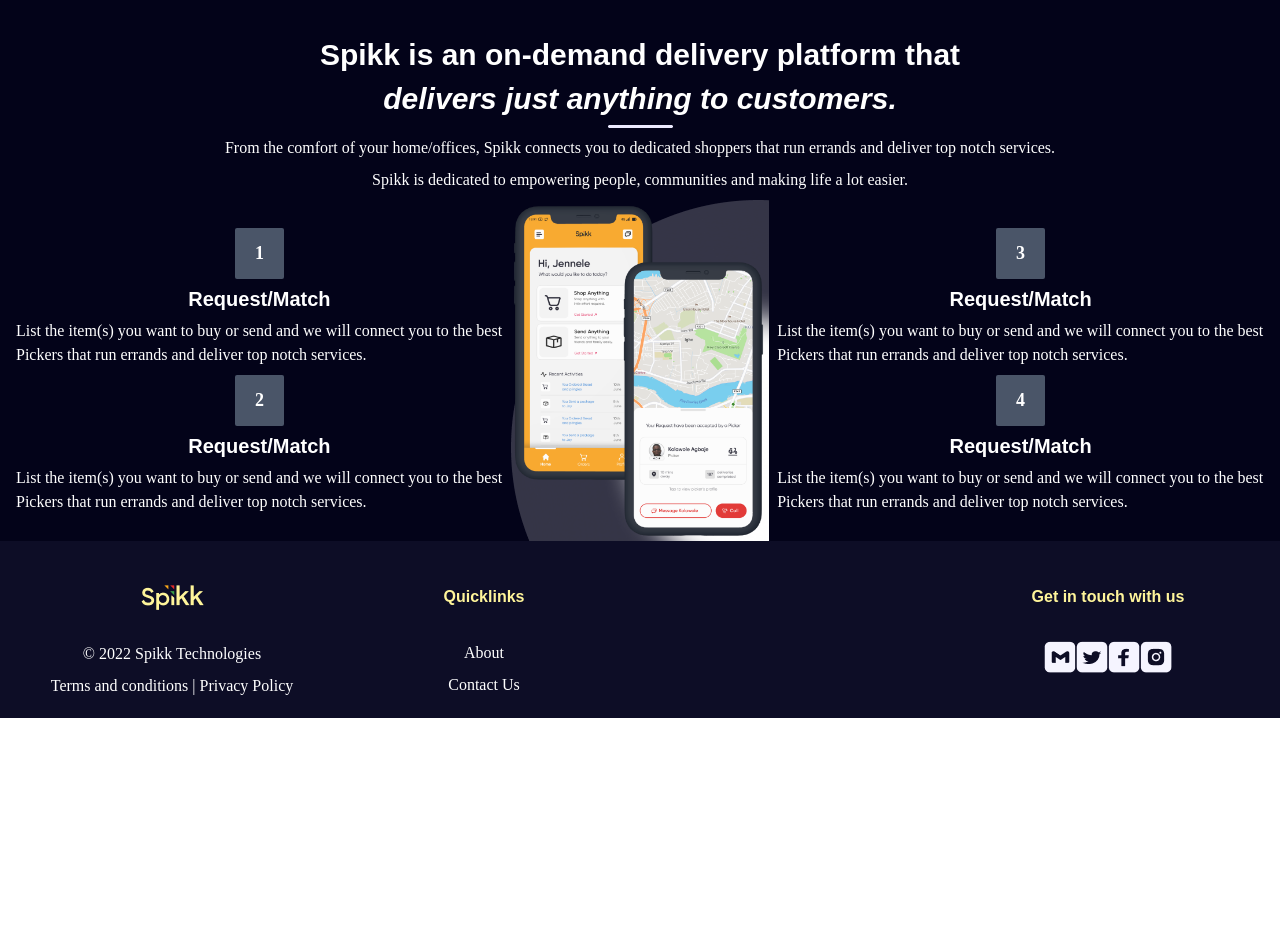
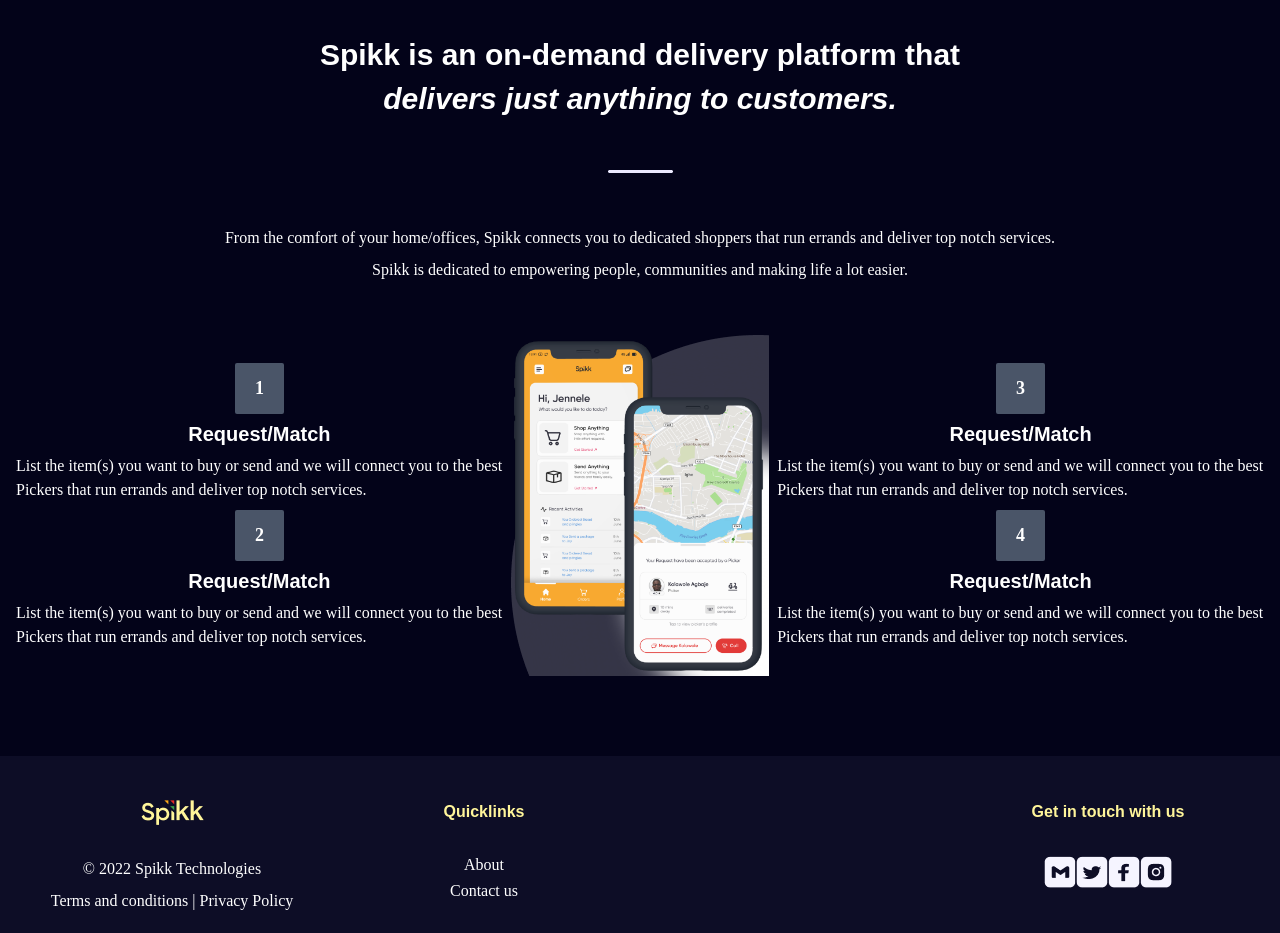
Before and after one commit to cargle-org/spikk-web-frontend, a React (Create React App) app: page /about in a window 1280 px wide. Shown: the part 140-1073 px from the top of the page. Before the commit the page ends 858 px from the top, so only its background shows below. Built offline with nearby package versions, Linux system fonts and the light colour scheme.

Commit message:
added linking to logo footer and header

```diff
--- a/src/components/landing/LandingFooter.tsx
+++ b/src/components/landing/LandingFooter.tsx
@@ -5,6 +5,7 @@
 import TwitterIcon from "./TwitterIcon.png";
 import FacebookIcon from "./FacebookIcon.png";
 import InstagramIcon from "./InstagramIcon.png";
+import { NavLink } from 'react-router-dom';
 
 const LandingFooter = () => {
   return (
@@ -12,7 +13,9 @@
       <Container maxW='container.x1' bg='#0D0D26'>
         <Flex py={5}>
           <VStack w='full' h='full'>
-            <Image p={6} src={spikklogo} alt='Spikk Logo' />
+            <NavLink to="/" >
+              <Image p={6} src={spikklogo} alt='Spikk Logo' />
+            </NavLink>
             <Text fontSize='1xl' style={{color:'white'}}>
               © 2022 Spikk Technologies
             </Text>
@@ -24,12 +27,36 @@
             <Heading as='h4' size='1xl' style={{color:'#FFF59A'}} m={6}>
               Quicklinks
             </Heading>
-            <Text fontSize='1xl' style={{color:'white'}}>
-              About
-            </Text>
-            <Text fontSize='1xl' style={{color:'white'}}>
-              Contact Us
-            </Text>
+            <Button
+                fontWeight={400}
+                color={'white'}
+                variant={'link'}
+                _hover={{
+                  color: 'rgb(251, 168, 25)',
+                }}
+                _active={{
+                  color: 'rgb(251, 168, 25)',
+                }}
+                >
+                <NavLink
+                    to="/about"
+                >About</NavLink>
+            </Button>
+            <Button
+                fontWeight={400}
+                color={'white'}
+                variant={'link'}
+                _hover={{
+                  color: 'rgb(251, 168, 25)',
+                }}
+                _active={{
+                  color: 'rgb(251, 168, 25)',
+                }}
+                >
+                <NavLink
+                    to="/"
+                >Contact us</NavLink>
+            </Button>
           </VStack>
           <VStack w='full' h='full' >
 
--- a/src/components/landing/LandingHeader.tsx
+++ b/src/components/landing/LandingHeader.tsx
@@ -10,7 +10,9 @@
     <div>
       <Flex bg='#0D0D26'>
         <Box>
-          <Image p={6} src={spikklogo} alt='Spikk Logo' />
+          <NavLink to="/" >
+            <Image p={6} src={spikklogo} alt='Spikk Logo' />
+          </NavLink>
         </Box>
         <Spacer />
         <Box p='4' style={{color:'white'}}>
--- a/src/components/landing/LandingHeader2.tsx
+++ b/src/components/landing/LandingHeader2.tsx
@@ -63,7 +63,9 @@
             </Flex>
             <Flex flex={{ base: 1 }} justify={{ base: 'center', md: 'start' }}>
 
-                <Image p={6} src={spikklogo} alt='Spikk Logo' />
+                <NavLink to="/" >
+                  <Image p={6} src={spikklogo} alt='Spikk Logo' />
+                </NavLink>
 
             </Flex>
 
@@ -204,10 +206,10 @@
 
     {
       label: 'Home',
-      href: '#',
+      href: '/',
     },
     {
       label: 'About',
-      href: '#',
+      href: '/about',
     },
   ];
--- a/src/pages/About/About.tsx
+++ b/src/pages/About/About.tsx
@@ -11,16 +11,16 @@
   return (
     <div>
       <LandingHeader2/>
-      <Container maxW='container.x1' bg='#030319' pt={'80px'}>
+      <Container maxW='container.x1' bg='#030319' py={'80px'}>
         <Flex color={'white'} align={'center'}>
             <VStack>
                 <Heading as={'h3'} size='lg'>
                     Spikk is an on-demand delivery platform that
                 </Heading>
-                <Heading as={'i'} size='lg'>
+                <Heading as={'i'} size='lg' pb={'45px'}>
                     delivers just anything to customers.
                 </Heading>
-                <Image src={Rectangle} />
+                <Image src={Rectangle} pb={'45px'} />
                 <Text noOfLines={2}>
                     From the comfort of your home/offices, Spikk connects you to
                     dedicated shoppers that run errands and deliver top notch services.
@@ -28,7 +28,7 @@
                 <Text>
                     Spikk is dedicated to empowering people, communities and making life a lot easier.
                 </Text>
-                <HStack flexDirection={{base: 'column', xs: 'column', sm: 'column', md: 'row', lg: 'row'}}>
+                <HStack pt={'45px'} flexDirection={{base: 'column', xs: 'column', sm: 'column', md: 'row', lg: 'row'}}>
                     <VStack>
                         <VStack>
                             <Badge fontSize='large' px={5} py={3} bg={'gray.600'} color={'white'}>
--- a/src/pages/Landing/Hompage.tsx
+++ b/src/pages/Landing/Homepage.tsx
@@ -11,7 +11,7 @@
 import { AiOutlineShoppingCart } from 'react-icons/ai';
 import { VscGift, VscChevronDown } from 'react-icons/vsc';
 
-const Hompage = () => {
+const Homepage = () => {
   return (
     <div>
       <LandingHeader2/>
@@ -45,7 +45,7 @@
                 <VscGift/> &nbsp; SEND ANYTHING
               </Button>
             </HStack>
-            <div style={{paddingTop: '20px', marginTop: '20px', backgroundRepeat : 'no-repeat',backgroundImage:`url(${bike})`}}>
+            <div style={{paddingTop: '40px', marginTop: '100px', backgroundRepeat : 'no-repeat',backgroundImage:`url(${bike})`}}>
               <Heading as='h2' size='3xl' style={{color:'transparent'}} pl={12}>
                 groceries or make dinner?
               </Heading>
@@ -61,4 +61,4 @@
   )
 }
 
-export default Hompage
+export default Homepage
--- a/src/pages/Landing/index.tsx
+++ b/src/pages/Landing/index.tsx
@@ -1,6 +1,6 @@
 import React from 'react'
 import { Route, Routes } from 'react-router'
-const Hompage = React.lazy(() => import('./Hompage'))
+const Hompage = React.lazy(() => import('./Homepage'))
 const About = React.lazy(() => import('../About/About'))
 
 const LandingRoutes = () => {
```
